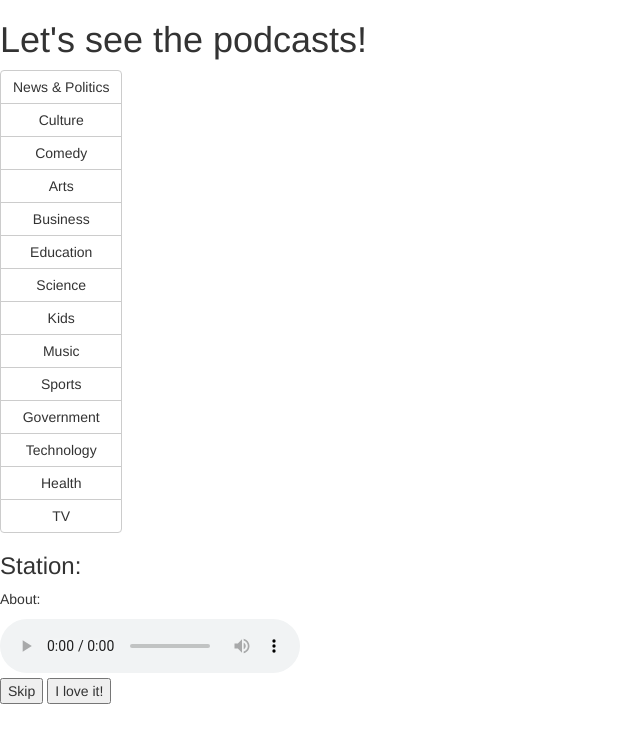
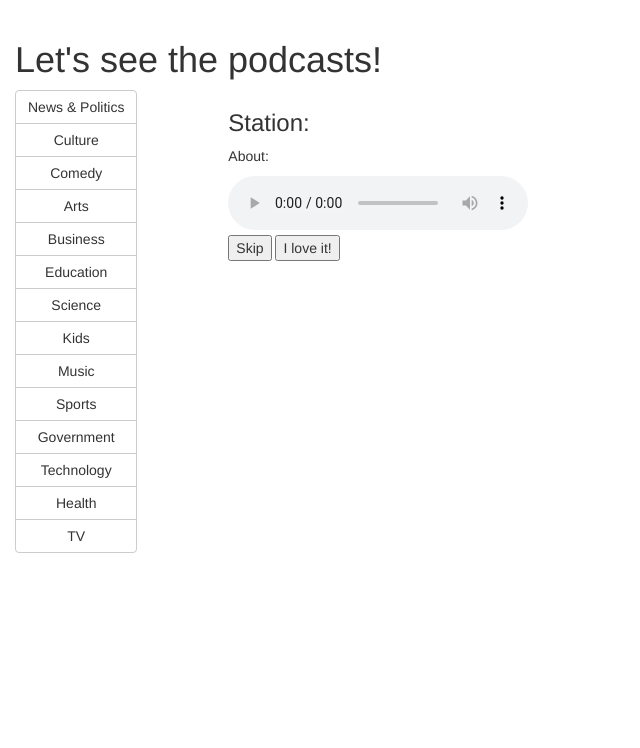
Before and after one commit to franziskagoltz/hb_project_podcastr, a Flask app: page /podcasts in a window 1280 px wide. Shown: the part 52-800 px from the top of the page, without its empty margins (0-640 px from the left). Run offline with Flask 2, Linux system fonts and the light colour scheme; the visitor is signed in with stand-in values (Sample User, id 1); some libraries are stand-ins or nearby versions.

Commit message:
added divs to make player float next to category buttons

```diff
--- a/templates/show_podcasts.html
+++ b/templates/show_podcasts.html
@@ -7,10 +7,12 @@
 {% block content %}
 
 {% if 'user_id' in session %}
+  <div class="col-xs-12">
     <h1>Let's see the podcasts!</h1>
+  </div>
 
+  <div class="col-xs-6 col-md-2">
     <div id="category" class="btn-group-vertical" role="group">
-
       <button type="button" class="btn btn-default" value="News" onclick=playNewCategory("News")>News & Politics</button>
       <button type="button" class="btn btn-default" value="Culture" onclick=playNewCategory("Culture")>Culture</button>
       <button type="button" class="btn btn-default" value="Comedy" onclick=playNewCategory("Comedy")>Comedy</button>
@@ -25,9 +27,9 @@
       <button type="button" class="btn btn-default" value="Technology" onclick=playNewCategory("Technology")>Technology</button>
       <button type="button" class="btn btn-default" value="Health" onclick=playNewCategory("Health")>Health</button>
       <button type="button" class="btn btn-default" value="TV" onclick=playNewCategory("TV")>TV</button>
-
     </div>
-
+  </div>
+  <div class="col-xs-12 col-md-6">
     <div id="media">
       <h3>Station: <span id="station"></span></h3>
       <p>About: <span id="podcast-description"></span></p>
@@ -39,9 +41,8 @@
       <br>
         <button id="skip">Skip</button>
         <button id="love">I love it!</button>
-
     </div>
-
+  </div>
 {% else %}
 
   <h1>You must be logged in to listen</h1>
```
Lines whose indentation alone changed are shown as unchanged.
